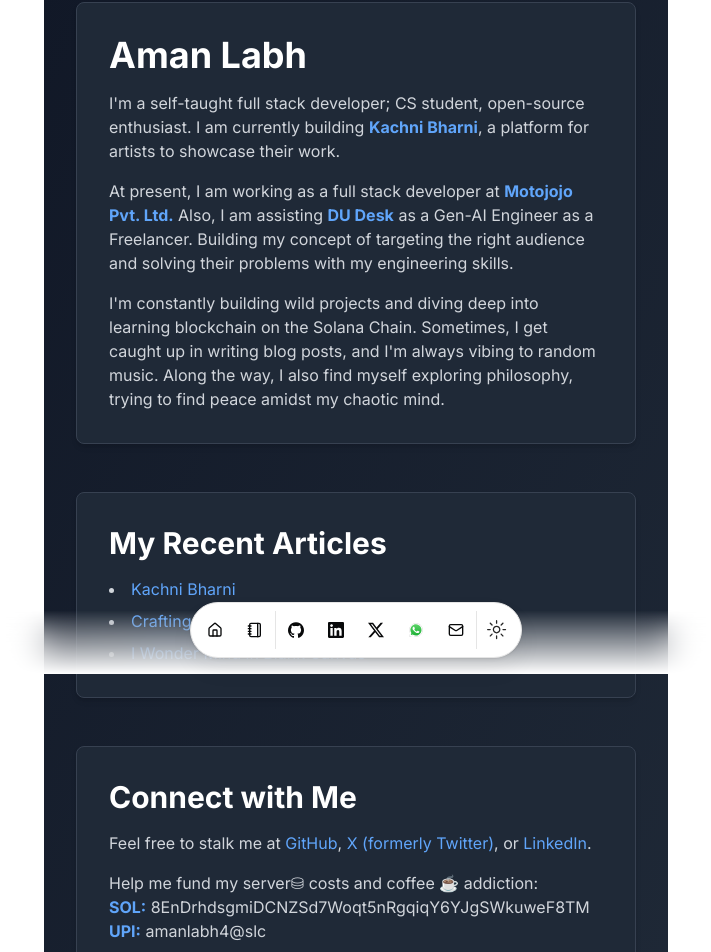
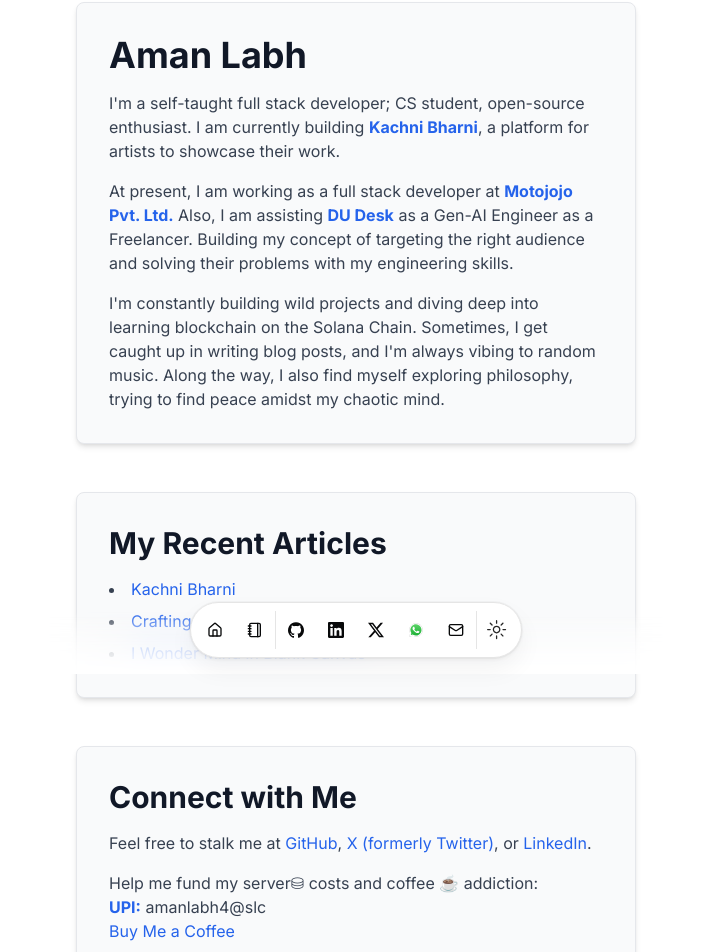
Before and after one commit to Amanlabh/portfoliomain, a Next.js app: page / in a window 1280 px wide. Shown: the part 126-1078 px from the top of the page, without its empty margins (284-995 px from the left). Built offline with nearby package versions, Linux system fonts and the light colour scheme.

Commit message:
Update page.tsx

```diff
--- a/src/app/page.tsx
+++ b/src/app/page.tsx
@@ -2,42 +2,42 @@
 
 export default function Home() {
   return (
-    <div className="min-h-screen bg-gradient-to-br from-gray-900 to-gray-800 p-4 pb-16 sm:p-8 sm:pb-20 font-sans text-gray-100">
+    <div className="min-h-screen bg-white p-4 pb-16 sm:p-8 sm:pb-20 font-sans text-gray-800">
       <main className="max-w-2xl mx-auto flex flex-col gap-6 sm:gap-12">
         {/* Profile Section */}
-        <div className="bg-gray-800 p-6 sm:p-8 rounded-lg shadow-md hover:shadow-lg transition-shadow duration-300 border border-gray-700">
-          <h1 className="text-3xl sm:text-4xl font-bold text-white mb-4 text-center sm:text-left">
+        <div className="bg-gray-50 p-6 sm:p-8 rounded-lg shadow-md hover:shadow-lg transition-shadow duration-300 border border-gray-200">
+          <h1 className="text-3xl sm:text-4xl font-bold text-gray-900 mb-4 text-center sm:text-left">
             Aman Labh
           </h1>
-          <p className="text-sm sm:text-base text-gray-300 mb-4 text-center sm:text-left">
-            I&apos;m a self-taught full stack developer; CS student, open-source enthusiast. I am currently building <strong className="text-blue-400">Kachni Bharni</strong>, a platform for artists to showcase their work.
+          <p className="text-sm sm:text-base text-gray-700 mb-4 text-center sm:text-left">
+            I&apos;m a self-taught full stack developer; CS student, open-source enthusiast. I am currently building <strong className="text-blue-600">Kachni Bharni</strong>, a platform for artists to showcase their work.
           </p>
-          <p className="text-sm sm:text-base text-gray-300 mb-4 text-center sm:text-left">
-            At present, I am working as a full stack developer at <strong className="text-blue-400">Motojojo Pvt. Ltd.</strong> Also, I am assisting <strong className="text-blue-400">DU Desk</strong> as a Gen-AI Engineer as a Freelancer. Building my concept of targeting the right audience and solving their problems with my engineering skills.
+          <p className="text-sm sm:text-base text-gray-700 mb-4 text-center sm:text-left">
+            At present, I am working as a full stack developer at <strong className="text-blue-600">Motojojo Pvt. Ltd.</strong> Also, I am assisting <strong className="text-blue-600">DU Desk</strong> as a Gen-AI Engineer as a Freelancer. Building my concept of targeting the right audience and solving their problems with my engineering skills.
           </p>
-          <p className="text-sm sm:text-base text-gray-300 text-center sm:text-left">
+          <p className="text-sm sm:text-base text-gray-700 text-center sm:text-left">
             I&apos;m constantly building wild projects and diving deep into learning blockchain on the Solana Chain. Sometimes, I get caught up in writing blog posts, and I&apos;m always vibing to random music. Along the way, I also find myself exploring philosophy, trying to find peace amidst my chaotic mind.
           </p>
         </div>
 
         {/* Recent Articles Section */}
-        <div className="bg-gray-800 p-6 sm:p-8 rounded-lg shadow-md hover:shadow-lg transition-shadow duration-300 border border-gray-700">
-          <h2 className="text-2xl sm:text-3xl font-bold text-white mb-4 text-center sm:text-left">
+        <div className="bg-gray-50 p-6 sm:p-8 rounded-lg shadow-md hover:shadow-lg transition-shadow duration-300 border border-gray-200">
+          <h2 className="text-2xl sm:text-3xl font-bold text-gray-900 mb-4 text-center sm:text-left">
             My Recent Articles
           </h2>
-          <ul className="list-disc list-inside text-sm sm:text-base text-gray-300 space-y-2">
+          <ul className="list-disc list-inside text-sm sm:text-base text-gray-700 space-y-2">
             <li>
-              <a href="https://medium.com/@hackaman4/kachni-bharni-6338254ae17b" target="_blank" rel="noopener noreferrer" className="text-blue-400 hover:text-blue-300 hover:underline">
+              <a href="https://medium.com/@hackaman4/kachni-bharni-6338254ae17b" target="_blank" rel="noopener noreferrer" className="text-blue-600 hover:text-blue-500 hover:underline">
                 Kachni Bharni
               </a>
             </li>
             <li>
-              <a href="https://medium.com/@hackaman4/crafting-gen-ai-web-application-with-next-js-gemini-and-chatgpt-a-journey-into-ai-development-14f0d66acb98" target="_blank" rel="noopener noreferrer" className="text-blue-400 hover:text-blue-300 hover:underline">
+              <a href="https://medium.com/@hackaman4/crafting-gen-ai-web-application-with-next-js-gemini-and-chatgpt-a-journey-into-ai-development-14f0d66acb98" target="_blank" rel="noopener noreferrer" className="text-blue-600 hover:text-blue-500 hover:underline">
                 Crafting Gen-Ai Web Application with Next.js
               </a>
             </li>
             <li>
-              <a href="https://medium.com/@hackaman4/i-wonder-mind-in-black-canvas-d8becc3e0951" target="_blank" rel="noopener noreferrer" className="text-blue-400 hover:text-blue-300 hover:underline">
+              <a href="https://medium.com/@hackaman4/i-wonder-mind-in-black-canvas-d8becc3e0951" target="_blank" rel="noopener noreferrer" className="text-blue-600 hover:text-blue-500 hover:underline">
                 I Wonder Mind in Blank Canvas
               </a>
             </li>
@@ -45,27 +45,28 @@
         </div>
 
         {/* Connect with Me Section */}
-        <div className="bg-gray-800 p-6 sm:p-8 rounded-lg shadow-md hover:shadow-lg transition-shadow duration-300 border border-gray-700">
-          <h2 className="text-2xl sm:text-3xl font-bold text-white mb-4 text-center sm:text-left">
+        <div className="bg-gray-50 p-6 sm:p-8 rounded-lg shadow-md hover:shadow-lg transition-shadow duration-300 border border-gray-200">
+          <h2 className="text-2xl sm:text-3xl font-bold text-gray-900 mb-4 text-center sm:text-left">
             Connect with Me
           </h2>
-          <p className="text-sm sm:text-base text-gray-300 mb-4 text-center sm:text-left">
-            Feel free to stalk me at <a href="https://github.com" className="text-blue-400 hover:text-blue-300 hover:underline">GitHub</a>, <a href="https://x.com" className="text-blue-400 hover:text-blue-300 hover:underline">X (formerly Twitter)</a>, or <a href="https://linkedin.com" className="text-blue-400 hover:text-blue-300 hover:underline">LinkedIn</a>.
+          <p className="text-sm sm:text-base text-gray-700 mb-4 text-center sm:text-left">
+            Feel free to stalk me at <a href="https://github.com" className="text-blue-600 hover:text-blue-500 hover:underline">GitHub</a>, <a href="https://x.com" className="text-blue-600 hover:text-blue-500 hover:underline">X (formerly Twitter)</a>, or <a href="https://linkedin.com" className="text-blue-600 hover:text-blue-500 hover:underline">LinkedIn</a>.
           </p>
-          <p className="text-sm sm:text-base text-gray-300 mb-4 text-center sm:text-left">
+          <p className="text-sm sm:text-base text-gray-700 mb-4 text-center sm:text-left">
             Help me fund my server⛁ costs and coffee ☕ addiction:
             <br />
-            <strong className="text-blue-400">SOL:</strong> 8EnDrhdsgmiDCNZSd7Woqt5nRgqiqY6YJgSWkuweF8TM
+
+            <strong className="text-blue-600">UPI:</strong> amanlabh4@slc
             <br />
-            <strong className="text-blue-400">UPI:</strong> amanlabh4@slc
+            <a href="https://buymeacoffee.com/amanlabh4x" target="_blank" rel="noopener noreferrer" className="text-blue-600 hover:text-blue-500 hover:underline">
+              Buy Me a Coffee
+            </a>
           </p>
-          <p className="text-sm sm:text-base text-gray-300 text-center sm:text-left">
-            Say hi at <a href="mailto:hey@amanlabh.me" className="text-blue-400 hover:text-blue-300 hover:underline">hey@amanlabh.me</a>
+          <p className="text-sm sm:text-base text-gray-700 text-center sm:text-left">
+            Say hi at <a href="mailto:hey@amanlabh.me" className="text-blue-600 hover:text-blue-500 hover:underline">hey@amanlabh.me</a>
           </p>
         </div>
       </main>
-
-
     </div>
   );
 }
```
